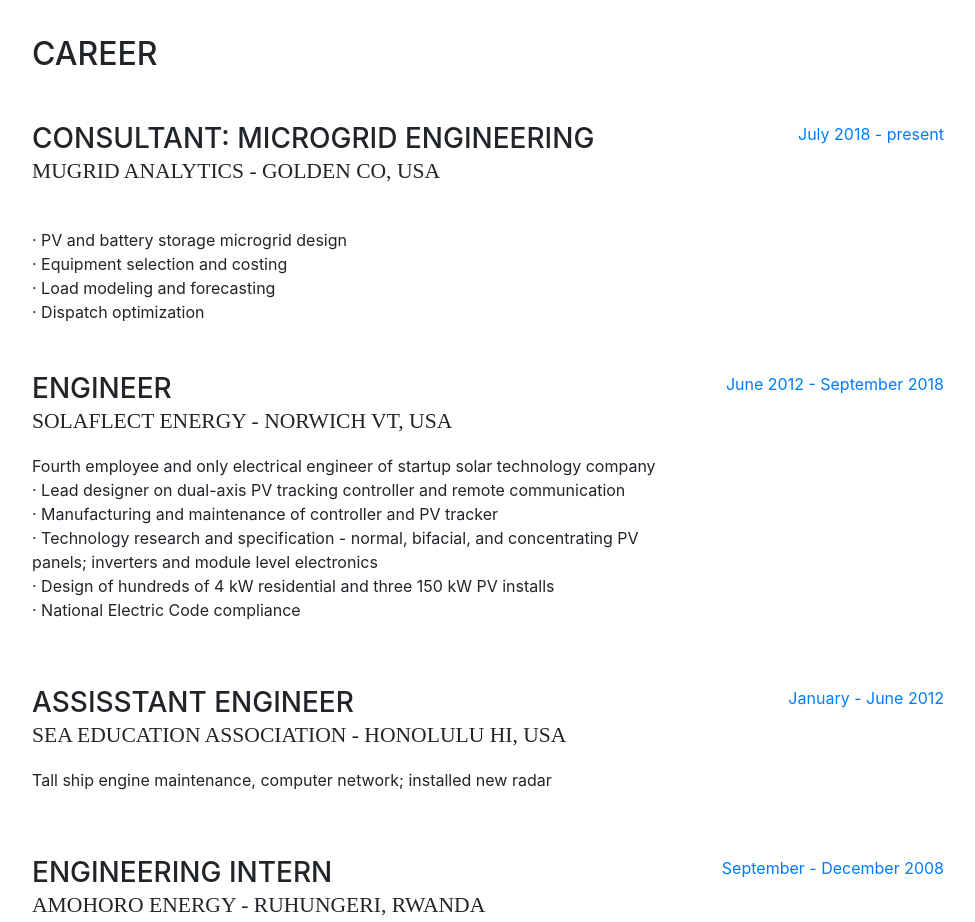
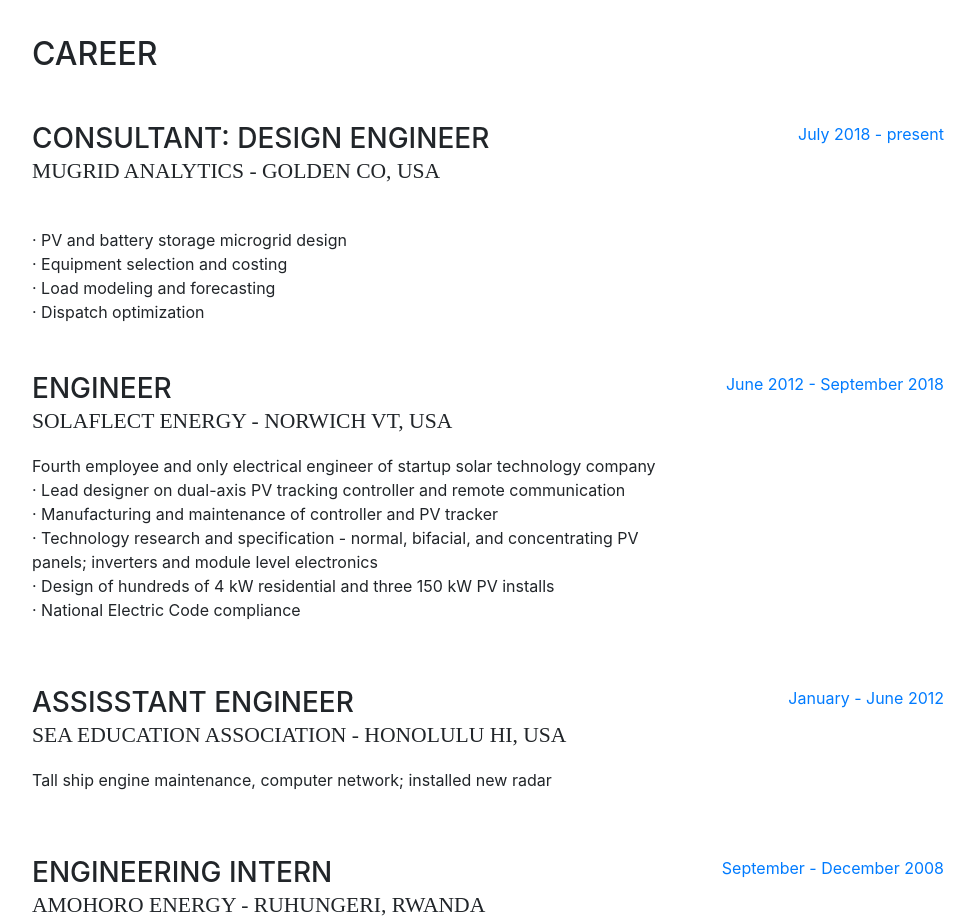
Before and after one commit to woodjmichael/woodjmichael.github.io, a website with bundled scripts: page index.html in a window 1280 px wide. Shown: the part 1980-2902 px from the top of the page, without its empty margins (288-1263 px from the left). Built offline with nearby package versions, Linux system fonts and the light colour scheme; a web font is replaced by a local one.

Commit message:
Mugrid title

```diff
--- a/index.html
+++ b/index.html
@@ -171,7 +171,7 @@
 
           <div class="resume-item d-flex flex-column flex-md-row mb-5">
             <div class="resume-content mr-auto">
-              <h3 class="mb-0">Consultant: Microgrid Engineering</h3>
+              <h3 class="mb-0">Consultant: Design Engineer</h3>
               <div class="subheading mb-3">muGrid Analytics - Golden CO, USA</div>
 		    		<br> · PV and battery storage microgrid design
 				<br> · Equipment selection and costing
```
